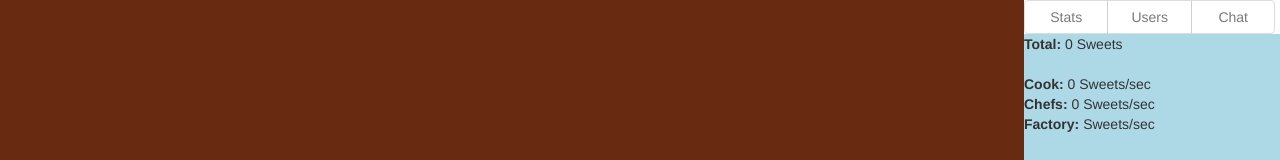
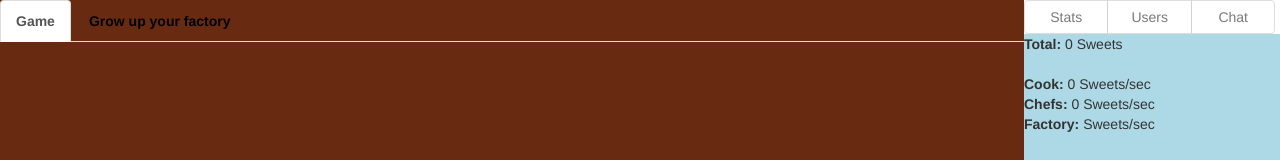
Before and after one commit to AllemanoEn/SweetsThief, a plain HTML site: page index.html in a window 1280 px wide. Shown: the top 160 px of the page. Drawn offline with Linux system fonts and the light colour scheme; no server answers.

Commit message:
Added tabs to switch between game and items to buy

```diff
--- a/index.html
+++ b/index.html
@@ -11,6 +11,21 @@
     <body>
         <div id="container">
             <div id="main">
+
+			<ul class="nav nav-tabs">
+			  <li class="active"><a href="#Game" data-toggle="tab">Game</a></li>
+			  <li><a href="#Items" data-toggle="tab">Grow up your factory</a></li>
+			</ul>
+			<div class="tab-content">
+					<div class="tab-pane active" id="Game">
+
+					</div>
+					<div class="tab-pane" id="Items">
+
+					</div>
+			</div>
+
+
                 <div id="sweets">
                     <img src="res/bowl.png" alt="Bowl">
                 </div>
```
